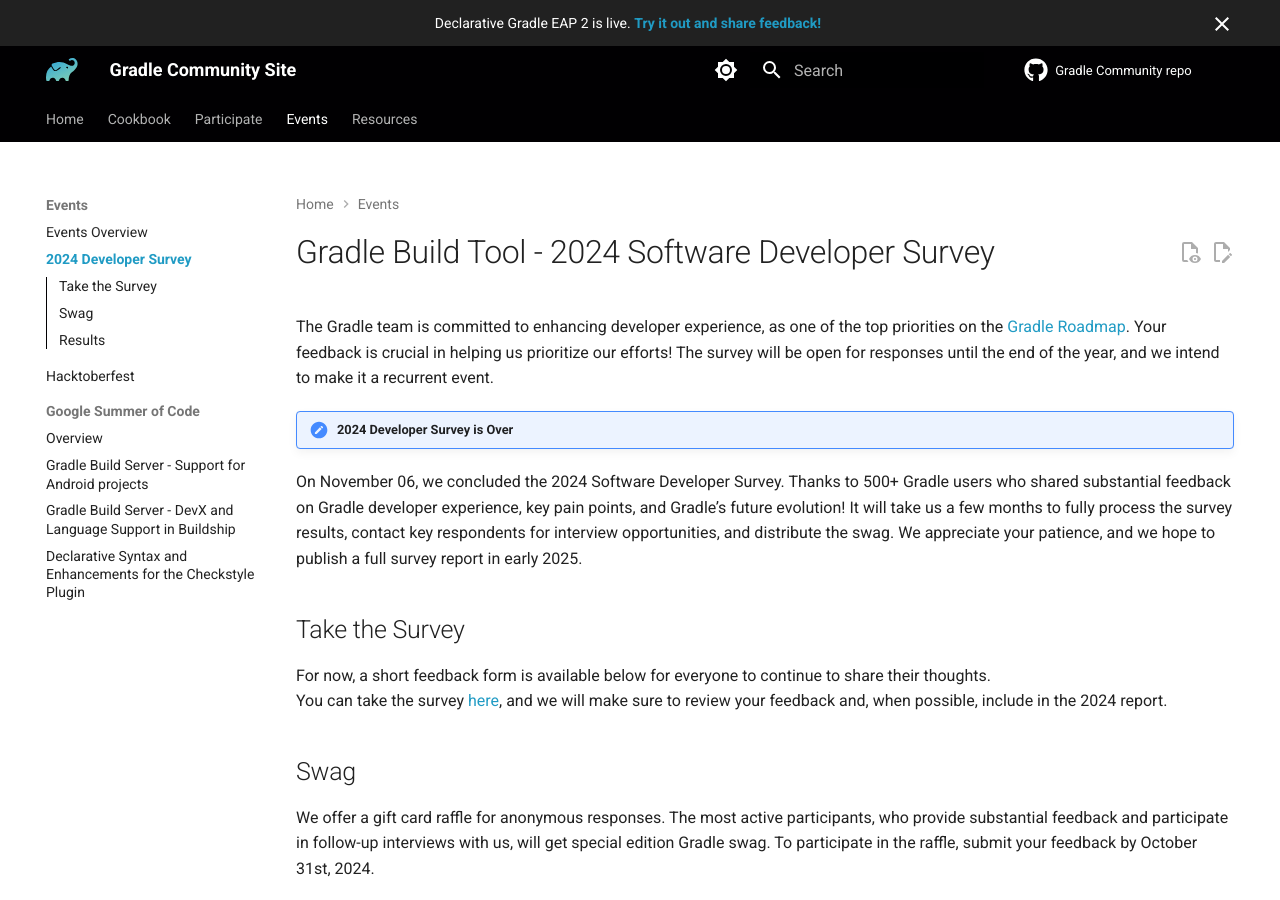
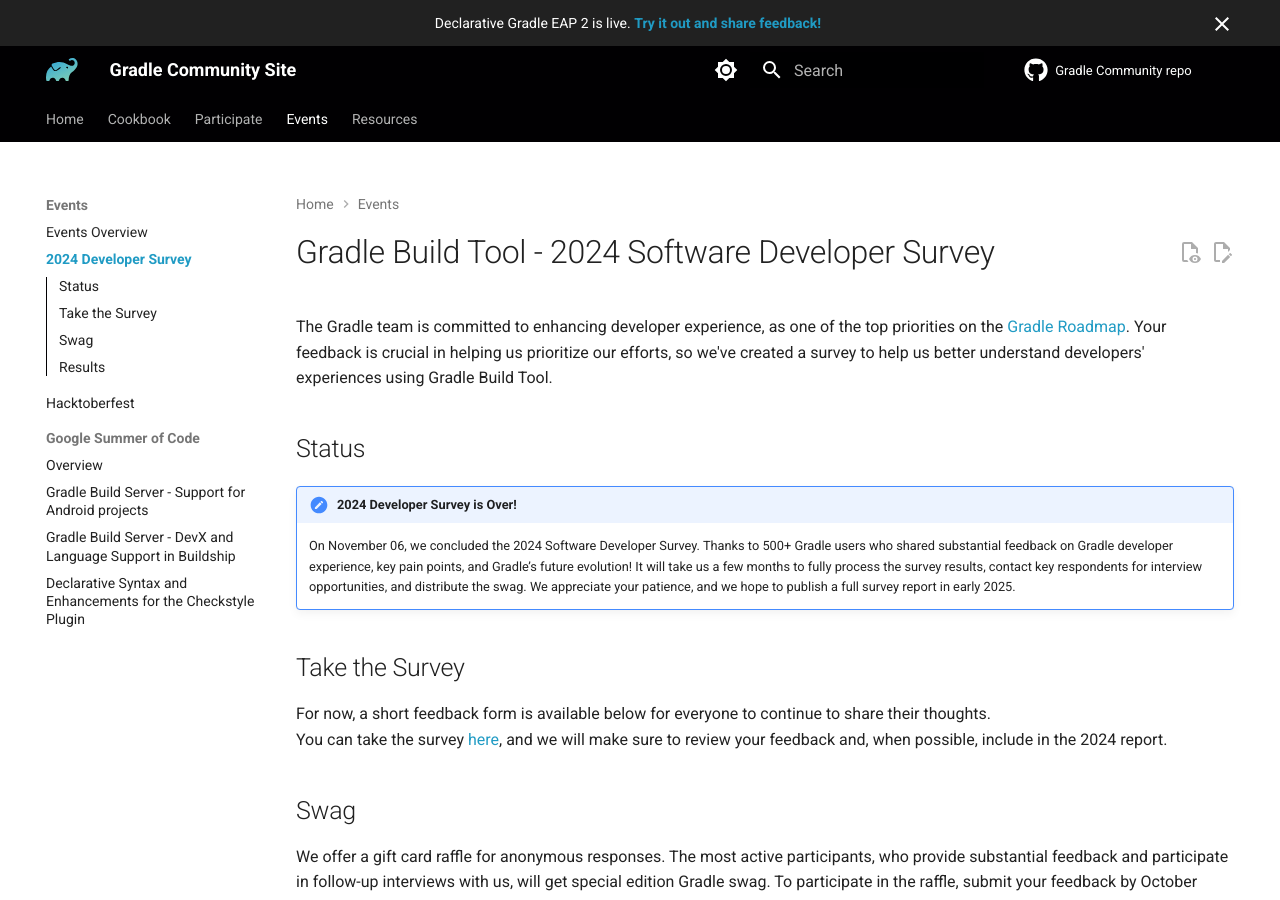
Before and after one commit to gradle/community, an MkDocs documentation site: the page built from docs/surveys/developer-survey/README.md, in a window 1280 px wide and 900 px high. Built offline with MkDocs 1.6.1 and Material for MkDocs 9.7.7, drawn with Linux system fonts in a browser that asks for light colours; plug-ins that fetch from the network failed and are left out; comment, search, counter and statistics services are not loaded.

Commit message:
Update README.md

```diff
--- a/docs/surveys/developer-survey/README.md
+++ b/docs/surveys/developer-survey/README.md
@@ -9,16 +9,18 @@ description: >
 
 The Gradle team is committed to enhancing developer experience,
 as one of the top priorities on the [Gradle Roadmap](../../roadmap/README.md/).
-Your feedback is crucial in helping us prioritize our efforts!
-The survey will be open for responses until the end of the year,
-and we intend to make it a recurrent event.
+Your feedback is crucial in helping us prioritize our efforts,
+so we've created a survey to help us better understand developers' experiences using Gradle Build Tool.
 
-!!! note "2024 Developer Survey is Over"
 
-  On November 06, we concluded the 2024 Software Developer Survey.
-  Thanks to 500+ Gradle users who shared substantial feedback on Gradle developer experience, key pain points, and Gradle’s future evolution!
-  It will take us a few months to fully process the survey results, contact key respondents for interview opportunities, and distribute the swag.
-  We appreciate your patience, and we hope to publish a full survey report in early 2025.
+## Status
+
+!!! note "2024 Developer Survey is Over!"
+
+    On November 06, we concluded the 2024 Software Developer Survey.
+    Thanks to 500+ Gradle users who shared substantial feedback on Gradle developer experience, key pain points, and Gradle’s future evolution!
+    It will take us a few months to fully process the survey results, contact key respondents for interview opportunities, and distribute the swag.
+    We appreciate your patience, and we hope to publish a full survey report in early 2025.
 
 ## Take the Survey
 
```
